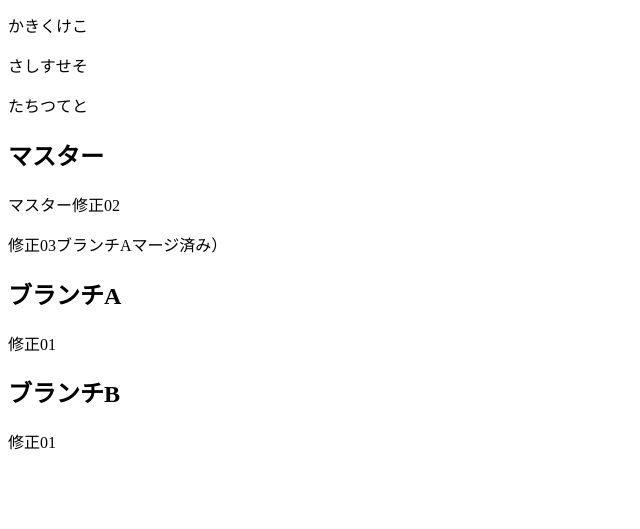
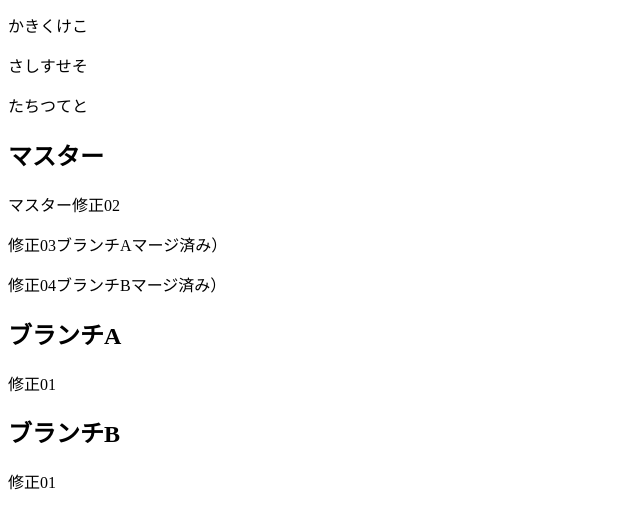
Before and after one commit to ryotoro-masuko/firstTest, a plain HTML site: page index.html in a window 1280 px wide. Shown: the part 107-636 px from the top of the page, without its empty margins (0-640 px from the left). Drawn offline with Linux system fonts and the light colour scheme.

Commit message:
マスター修正04（ブランチBマージ済み）

```diff
--- a/index.html
+++ b/index.html
@@ -14,6 +14,7 @@
     <h2>マスター</h2>
     <p>マスター修正02</p>
     <p>修正03ブランチAマージ済み）</p>
+    <p>修正04ブランチBマージ済み）</p>
 
     <h2>ブランチA</h2>
     <p>修正01</p>
```
